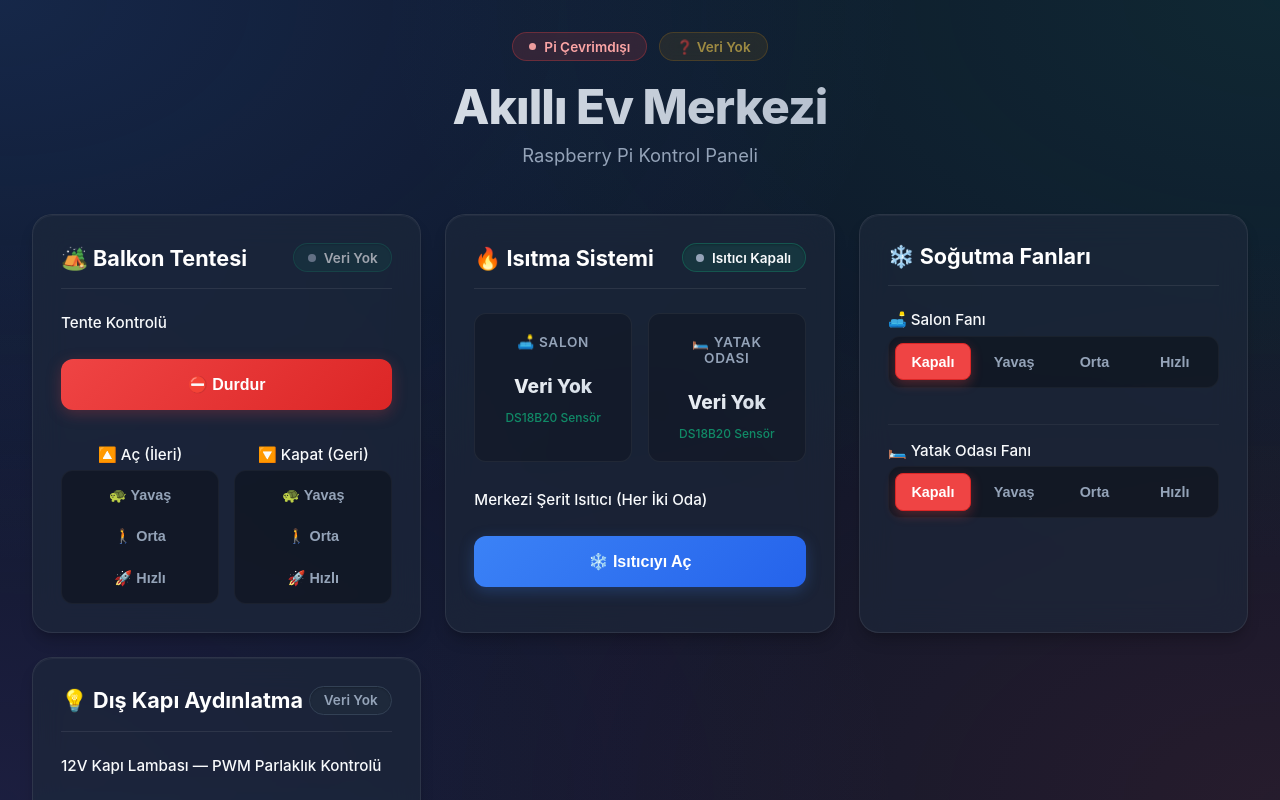
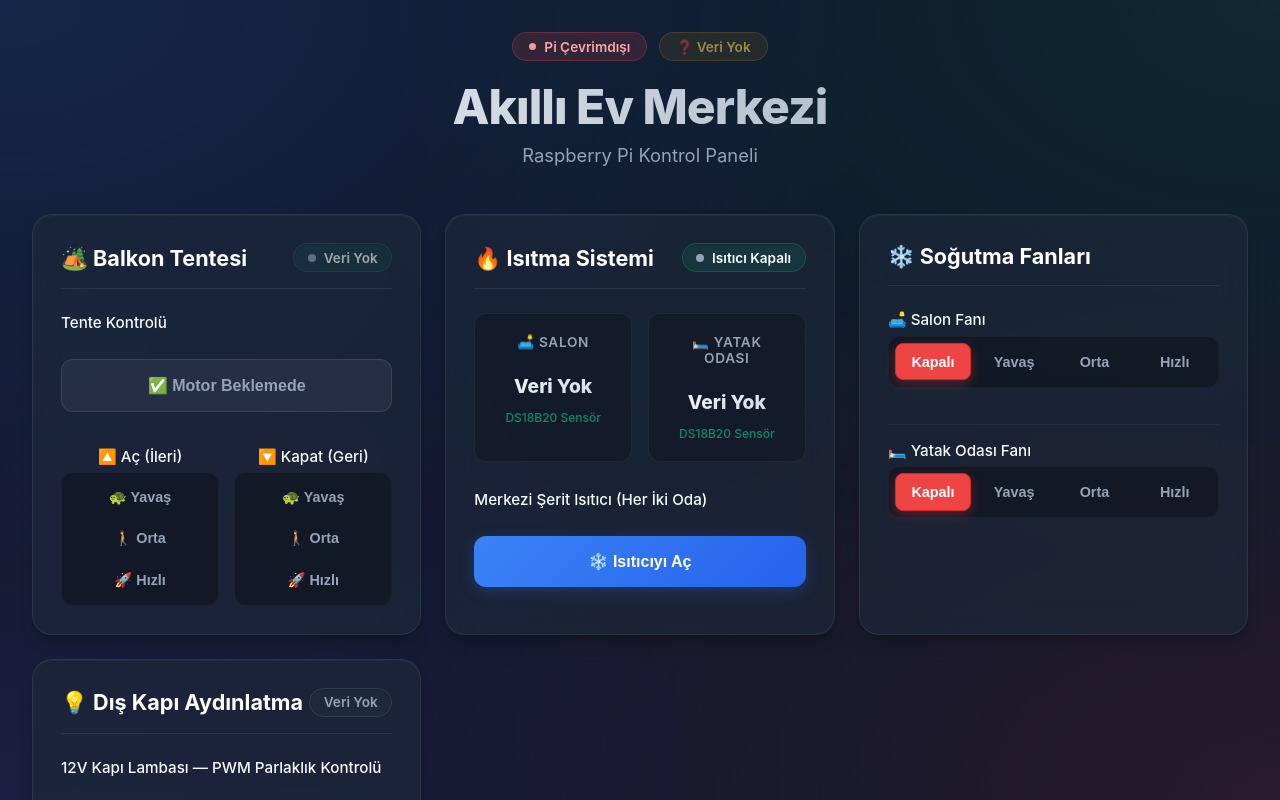
Before and after one commit to kayaalpkayaalp/webtek, a React (Vite) app: page / in a window 1280 px wide. Shown: the top 800 px of the page. Built offline with nearby package versions, Linux system fonts and the light colour scheme; no server answers.

Commit message:
ui: make tent stop button dynamic and visually distinct

```diff
--- a/src/App.jsx
+++ b/src/App.jsx
@@ -187,10 +187,10 @@ function App() {
             )}
             <p className="label-text">Tente Kontrolü</p>
             <button
-              className={`primary-action ${deviceStates.tent === 'closed' ? 'danger-action' : ''}`}
-              style={{ width: '100%', marginBottom: '15px' }}
+              className={`primary-action ${deviceStates.tent === 'closed' ? 'standby-action' : 'danger-action animate-pulse'}`}
+              style={{ width: '100%', marginBottom: '15px', transition: 'all 0.3s ease' }}
               onClick={() => updateDeviceState('tent', 'closed')}>
-              ⛔ Durdur
+              {deviceStates.tent === 'closed' ? '✅ Motor Beklemede' : '⛔ Motoru Durdur'}
             </button>
 
             <div style={{ display: 'flex', gap: '15px' }}>
--- a/src/index.css
+++ b/src/index.css
@@ -256,6 +256,26 @@ button.danger-action {
 }
 button.danger-action:hover {
   box-shadow: 0 6px 20px rgba(239, 68, 68, 0.4);
+}
+
+button.standby-action {
+  background: rgba(255, 255, 255, 0.05);
+  color: var(--text-muted);
+  border: 1px solid rgba(255, 255, 255, 0.1);
+  box-shadow: none;
+}
+button.standby-action:hover {
+  background: rgba(255, 255, 255, 0.08);
+  transform: none;
+}
+
+.animate-pulse {
+  animation: pulse 2s cubic-bezier(0.4, 0, 0.6, 1) infinite;
+}
+
+@keyframes pulse {
+  0%, 100% { opacity: 1; transform: scale(1); }
+  50% { opacity: 0.85; transform: scale(0.98); }
 }
 
 /* Elegant Sliders */
```
